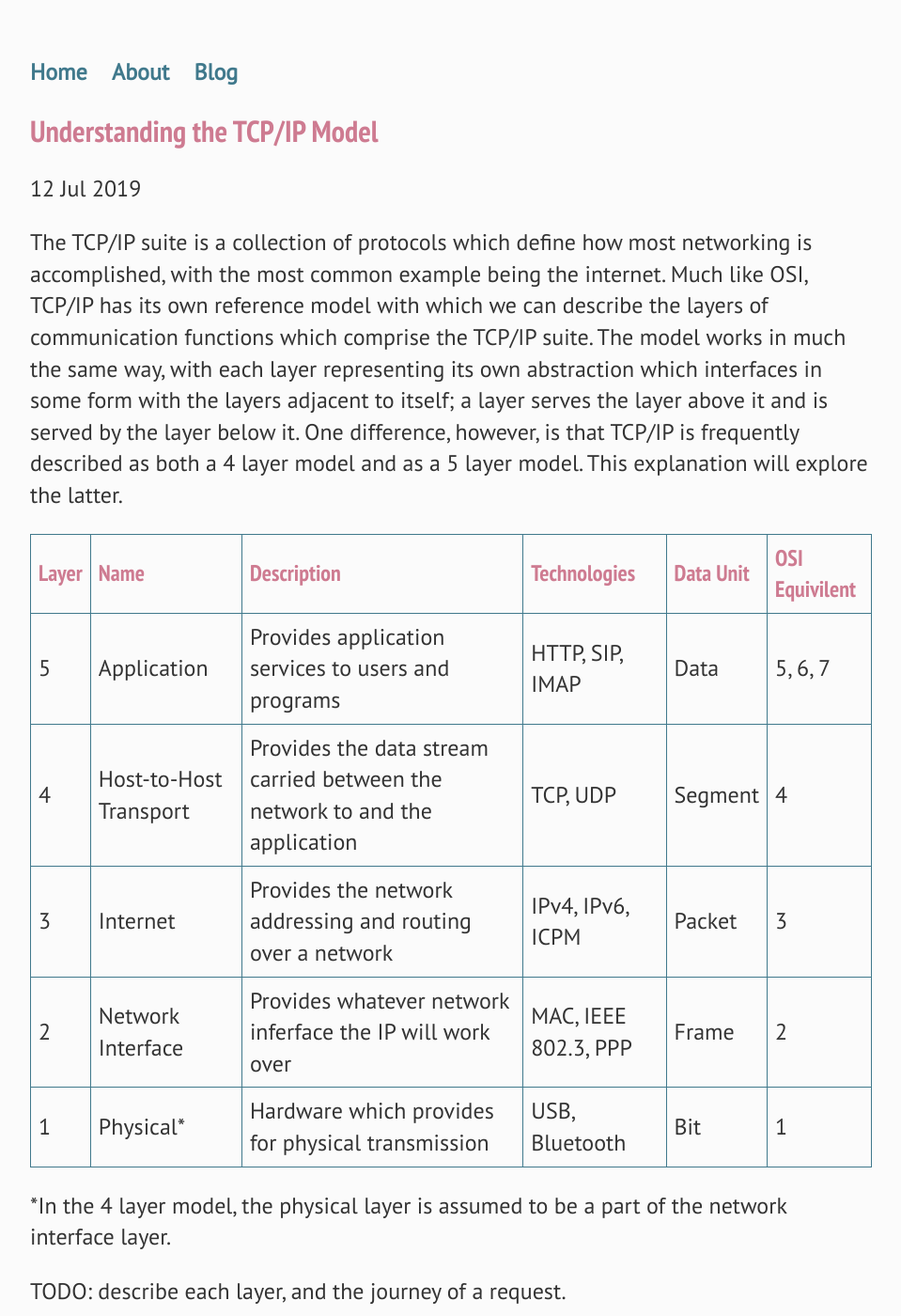
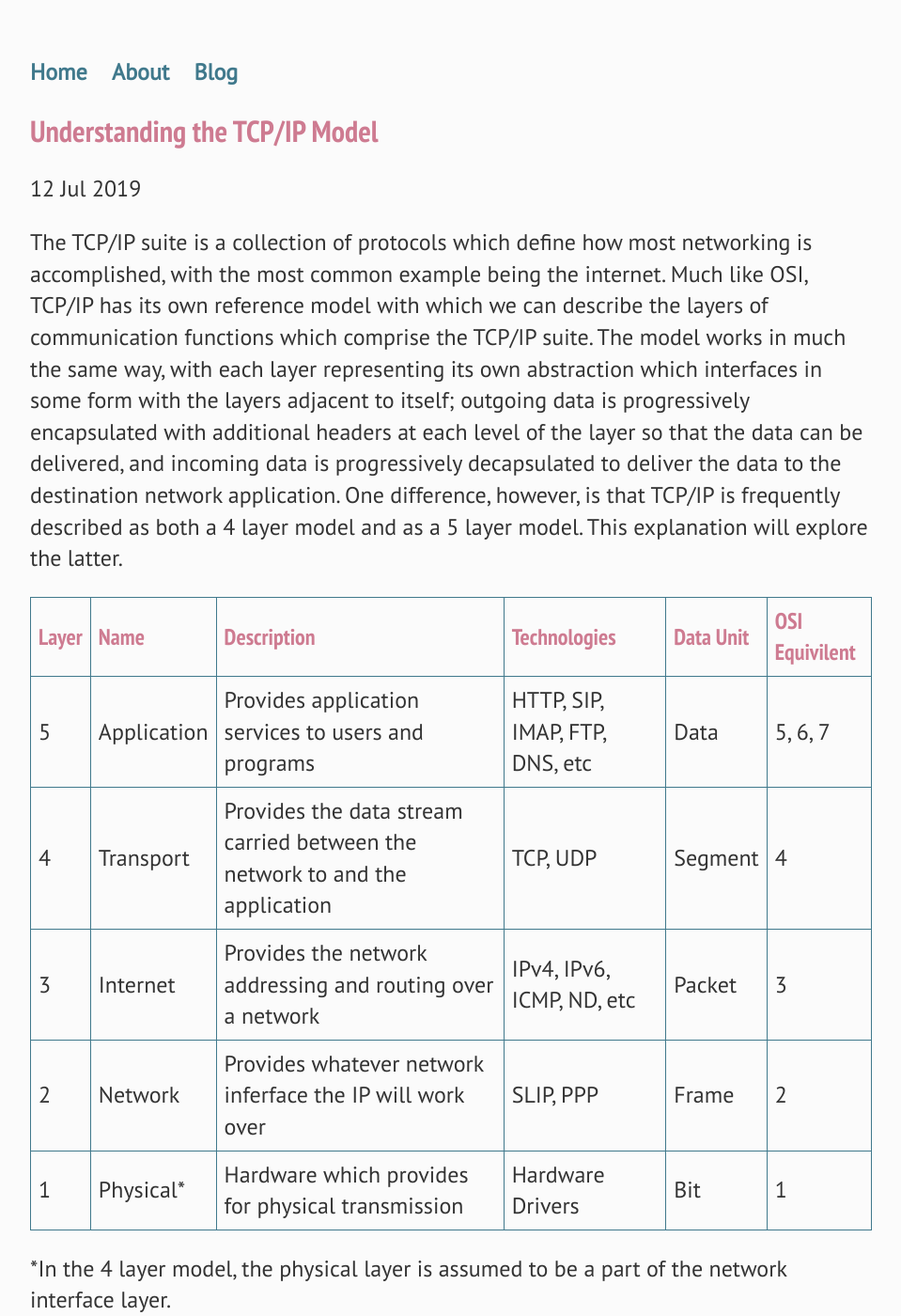
Before and after one commit to mmssr/mmssr.github.io, a Jekyll site: the page built from _posts/2019-07-12-Understanding the TCP IP Model.md, in a window 1280 px wide and 1400 px high. Shown: the whole window at 94% size, without its empty margins (160-1119 px from the left). Built offline with Jekyll 4.4.1, drawn with Linux system fonts in a browser that asks for light colours; some of the changed text lies outside the part shown.

Commit message:
Update 2019-07-12-Understanding the TCP IP Model.md

```diff
--- a/_posts/2019-07-12-Understanding the TCP IP Model.md
+++ b/_posts/2019-07-12-Understanding the TCP IP Model.md
@@ -4,17 +4,23 @@
 date: 2019-07-12
 ---
 
-The TCP/IP suite is a collection of protocols which define how most networking is accomplished, with the most common example being the internet. Much like OSI, TCP/IP has its own reference model with which we can describe the layers of communication functions which comprise the TCP/IP suite. The model works in much the same way, with each layer representing its own abstraction which interfaces in some form with the layers adjacent to itself; a layer serves the layer above it and is served by the layer below it. One difference, however, is that TCP/IP is frequently described as both a 4 layer model and as a 5 layer model. This explanation will explore the latter.
+The TCP/IP suite is a collection of protocols which define how most networking is accomplished, with the most common example being the internet. Much like OSI, TCP/IP has its own reference model with which we can describe the layers of communication functions which comprise the TCP/IP suite. The model works in much the same way, with each layer representing its own abstraction which interfaces in some form with the layers adjacent to itself; outgoing data is progressively encapsulated with additional headers at each level of the layer so that the data can be delivered, and incoming data is progressively decapsulated to deliver the data to the destination network application. One difference, however, is that TCP/IP is frequently described as both a 4 layer model and as a 5 layer model. This explanation will explore the latter.
 
 | Layer | Name | Description | Technologies | Data Unit | OSI Equivilent |
 |-------|-------|-------|-------|-------|-------|
-| 5 | Application | Provides application services to users and programs | HTTP, SIP, IMAP | Data | 5, 6, 7 |
-| 4 | Host-to-Host Transport | Provides the data stream carried between the network to and the application | TCP, UDP | Segment | 4  |
-| 3 | Internet | Provides the network addressing and routing over a network | IPv4, IPv6, ICPM | Packet | 3 |
-| 2 | Network Interface | Provides whatever network inferface the IP will work over | MAC, IEEE 802.3, PPP  | Frame | 2 |
-| 1 | Physical* | Hardware which provides for physical transmission | USB, Bluetooth  | Bit | 1 |
+| 5 | Application | Provides application services to users and programs | HTTP, SIP, IMAP, FTP, DNS, etc | Data | 5, 6, 7 |
+| 4 | Transport | Provides the data stream carried between the network to and the application | TCP, UDP | Segment | 4  |
+| 3 | Internet | Provides the network addressing and routing over a network | IPv4, IPv6, ICMP, ND, etc | Packet | 3 |
+| 2 | Network | Provides whatever network inferface the IP will work over | SLIP, PPP | Frame | 2 |
+| 1 | Physical* | Hardware which provides for physical transmission | Hardware Drivers  | Bit | 1 |
 
 *In the 4 layer model, the physical layer is assumed to be a part of the network interface layer.
+
+<h2>Application Layer</h2>
+Let's say you a message being sent via TCP/IP. This journey would begin at the application layer, with something like such as an HTTP or DNS request. The message itself will be formatted in a manner in which it can be sent with either TCP or UDP.
+
+<h2>Transport Layer</h2>
+The transport layer receives this data from the application layer, and will specify a port (memory location) for the sending and receiving of data as well as formatting the data either into a TCP segment, or a UDP datagram. TCP and UDP, in simple terms, can be explained as the difference between a connected or connectionless communication. With TCP, error checking will occur so that packets cannot be dropped or received out of order. This requires a connection as error handling requires responses from the recipient. With UDP, there is no guarantee of message deliver, and it does not require a connection. If a TCP segment is specified, the TCP SYN-ACK three way handshake will occur, and any errors will be handled by the protocol itself. On the other hand, if a UDP datagram is specified, the data will simply be sent, and the application layer will handle an error if needed (for example, a dropped DNS request will simply result in an error inside your web browser.)
 
 TODO: describe each layer, and the journey of a request.
 
```
